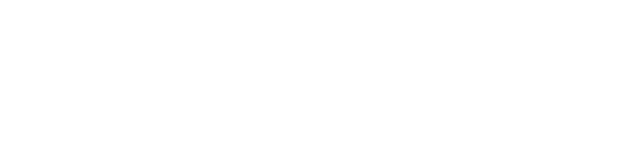
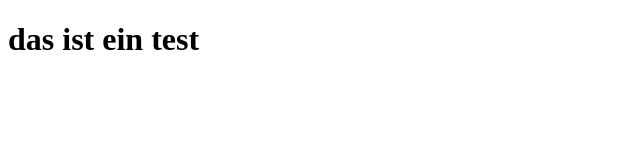
Before and after one commit to OliverPlit/Test-Projekt, a plain HTML site: page index.html in a window 1280 px wide. Shown: the whole page, without its empty margins (0-640 px from the left). Drawn offline with Linux system fonts and the light colour scheme.

Commit message:
added headline

```diff
--- a/index.html
+++ b/index.html
@@ -6,6 +6,6 @@
     <title>Document</title>
 </head>
 <body>
-
+   <h1>das ist ein test</h1>
 </body>
 </html>
```
